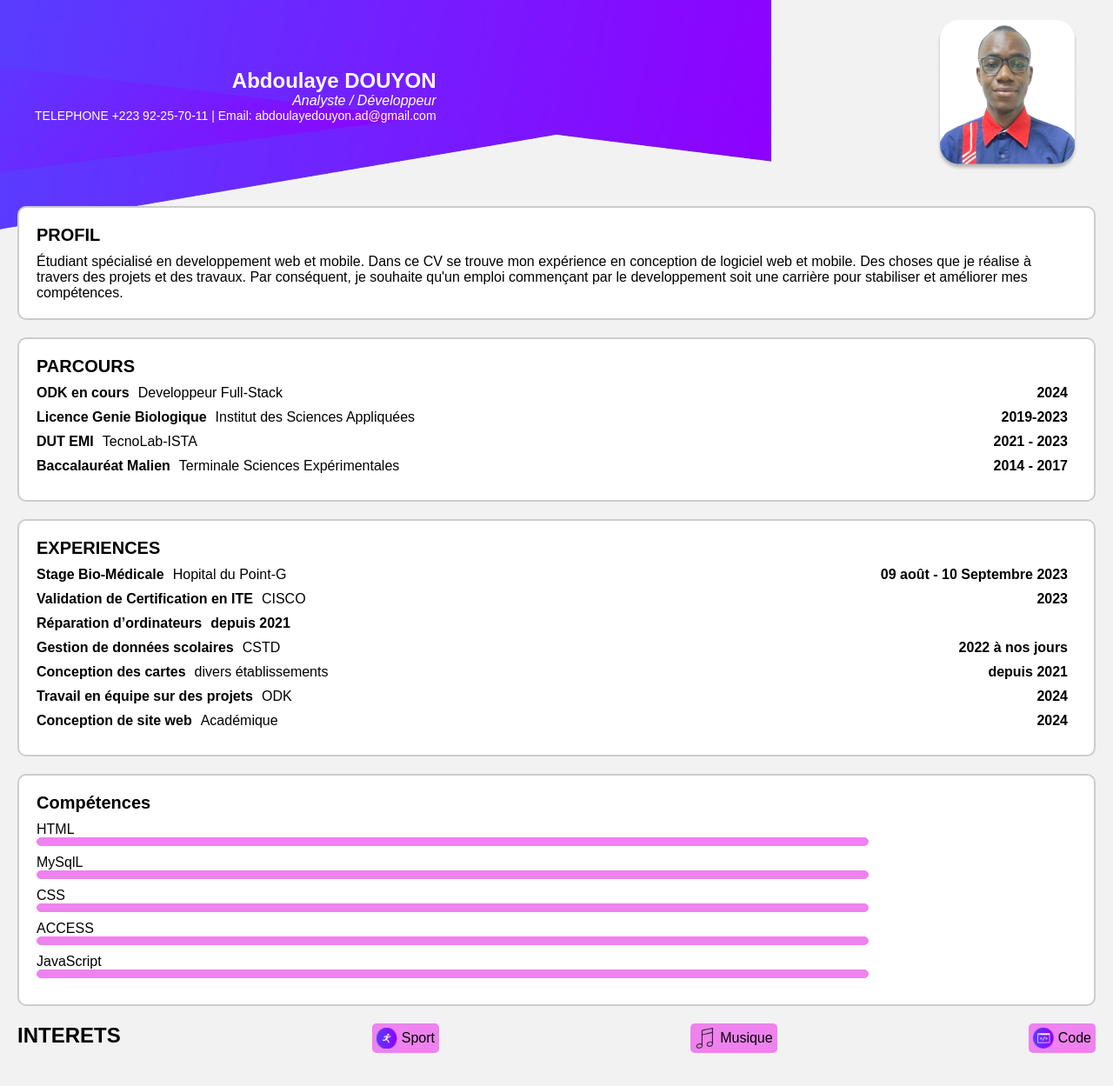
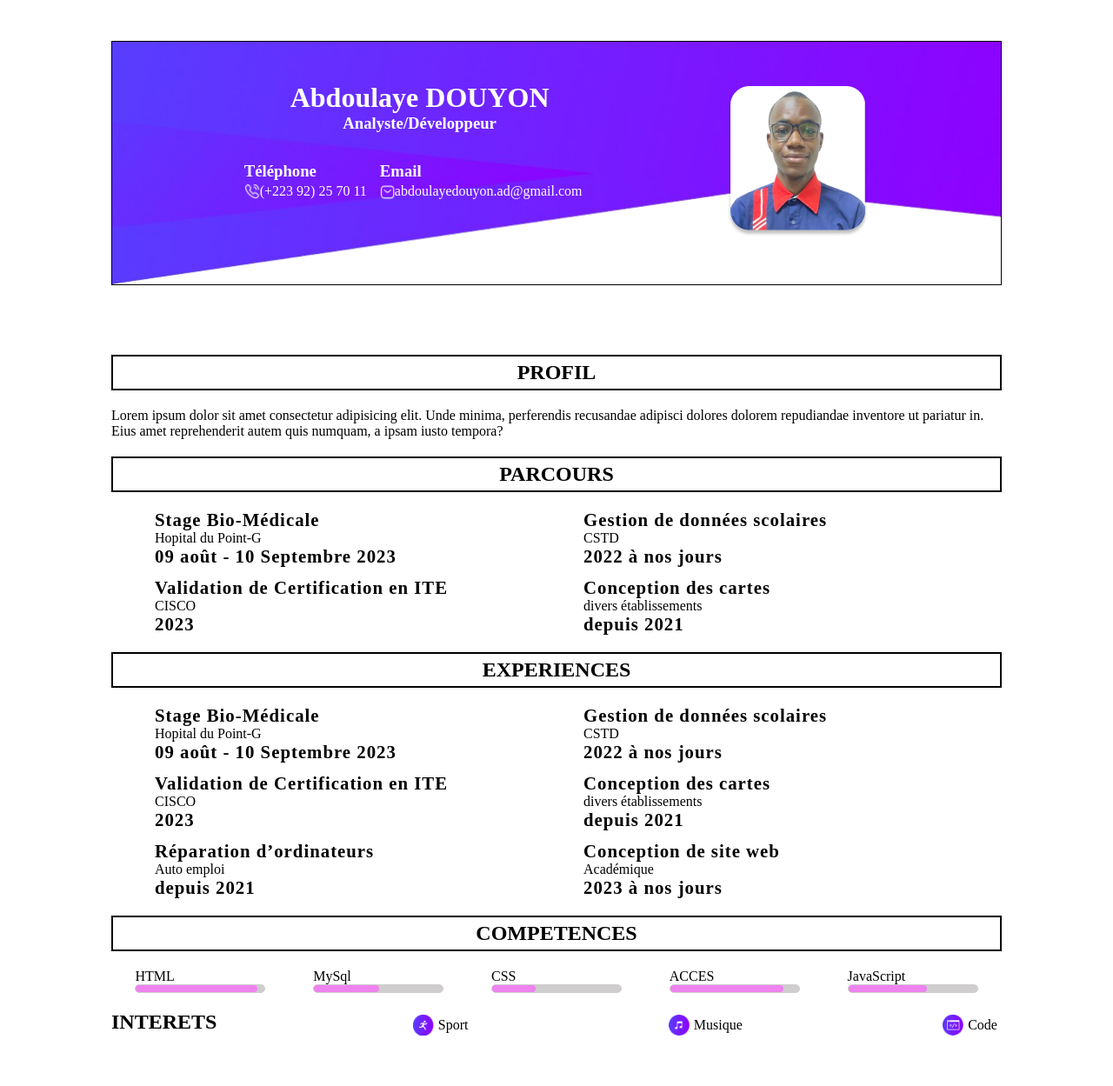
Before and after one commit to Amidoukone/projetCV, a plain HTML site: page index.html in a window 1280 px wide. Shown: the part 17-1266 px from the top of the page at 87% size. Drawn offline with Linux system fonts and the light colour scheme; files whose address does not match are found by name.

Commit message:
Commit_3

```diff
--- a/index.html
+++ b/index.html
@@ -1,144 +1,182 @@
 <!DOCTYPE html>
-<html lang="fr">
+<html lang="en">
 <head>
     <meta charset="UTF-8">
     <meta name="viewport" content="width=device-width, initial-scale=1.0">
-    <title>CV</title>
+    <title>Document</title>
     <link rel="stylesheet" href="style.css">
 </head>
 <body>
-    <!-- Header avec nom, profession, téléphone, email et image de fond -->
-    <header>
-        <div class="header-info">
+
+<div class="resume_wrapper">
+    <div class="resume_left">
+        <div class="resume_name_info">
+
+            <div class="contact">
+                <div class="name">
                     <h1>Abdoulaye DOUYON</h1>
-            <p class="profession">Analyste / Développeur</p>
-            <p class="contact">TELEPHONE
-                +223 92-25-70-11 | Email: abdoulayedouyon.ad@gmail.com</p>
+                    <h3>Analyste/Développeur</h3>
                 </div>
-        <img src="C:\Users\amidou.kone\desktop\projetCV\Images\Mask group.png" alt="Ma photo de profil">
-    </header>
+                <div class="ctact">
+                    <div class="side_ctact">
+                        <h3 class="phone">Téléphone</h3>
+                        <div class="data_ctact">
+                            <img src="Images/phone.png" alt="" class="contact_phone">
+                            <p>(+223 92) 25 70 11</p>
+                        </div>
+                    </div>
+                    <div class="side_ctact">
+                        <h3 class="email">Email</h3>
+                        <div class="data_ctact">
+                            <img src="Images/email.png" alt="" class="contact_email">
+                            <p>abdoulayedouyon.ad@gmail.com</p>
+                        </div>
+                    </div>
+                </div>
+            </div>
+            <div class="resume_image">
+                <img src="Images/Mask group.png" alt="Ma photo de profil">
+            </div>
+        </div>
+    </div>
+    <div class="profil">
+        <h2 class="profil_title">PROFIL</h2>
+        <p class="profil_para">Lorem ipsum dolor sit amet consectetur adipisicing elit. Unde minima, perferendis recusandae adipisci dolores dolorem repudiandae inventore ut pariatur in. Eius amet reprehenderit autem quis numquam, a ipsam iusto tempora?</p>
+    </div>
 
-    <!-- Sections du CV -->
-    <section class="profil">
-        <h1>PROFIL</h1>
-        <p>Étudiant spécialisé en developpement web et mobile. Dans ce CV se trouve mon expérience en conception de logiciel web et mobile. Des choses que je réalise à travers des projets et des travaux. Par conséquent, je souhaite qu'un emploi commençant par le developpement soit une carrière pour stabiliser et améliorer mes compétences.</p>
-    </section>
+    <div class="parcours">
+        <h2 class="profil_title">PARCOURS</h2>
+    </div>
 
     <section class="parcours">
-        <h1>PARCOURS</h1>
-        <div class="parcours-item">
-            <p><strong>ODK en cours</strong></p>
-            <p class="parcours-description">Developpeur Full-Stack</p>
-            <p class="année-parcours"><strong>2024</strong></p>
+       <div class="timeline">
+        <div class="left_t1_content">
+            <h5 class="t1_title">Stage Bio-Médicale</h5>
+            <p class="para">Hopital du Point-G</p>
+            <h5 class="t1_title">09 août - 10 Septembre 2023</h5>
         </div>
-
-        <div class="parcours-item">
-            <p><strong>Licence Genie Biologique</strong></p>
-            <p class="parcours-description">Institut des Sciences Appliquées</p>
-            <p class="année-parcours"><strong>2019-2023</strong></p>
+        <div class="right_t1_content">
+            <div class="t1_content">
+                <h5 class="t1_title_2">Gestion de données scolaires</h5>
+                <p class="para">CSTD</p>
+                <h5 class="t1_title_2">2022 à nos jours</h5>
             </div>
-
-        <div class="parcours-item">
-            <p><strong>DUT EMI</strong></p>
-            <p class="parcours-description">TecnoLab-ISTA</p>
-            <p class="année-parcours"><strong>2021 - 2023</strong></p>
         </div>
-
-        <div class="parcours-item">
-            <p><strong>Baccalauréat Malien</strong></p>
-            <p class="parcours-description">Terminale Sciences Expérimentales</p>
-            <p class="année-parcours"><strong>2014 - 2017</strong></p>
+        <div class="left_t1_content">
+            <h5 class="t1_title">Validation de Certification en ITE</h5>
+            <p class="para">CISCO</p>
+            <h5 class="t1_title">2023</h5>
         </div>
-
-    </section>
-
-    <section class="experience">
-        <h1>EXPERIENCES</h1>
-        <div class="experience-item">
-            <p><strong>Stage Bio-Médicale</strong></p>
-            <p class="experience-description">Hopital du Point-G</p>
-            <p class="année-experience"><strong>09 août - 10 Septembre 2023</strong></p>
+        <div class="right_t1_content">
+            <div class="t1_content">
+                <h5 class="t1_title_2">Conception des cartes </h5>
+                <p class="para">divers établissements</p>
+                <h5 class="t1_title_2">depuis 2021</h5>
             </div>
-
-        <div class="experience-item">
-            <p><strong>Validation de Certification en ITE</strong></p>
-            <p class="experience-description">CISCO</p>
-            <p class="année-experience"><strong>2023</strong></p>
         </div>
-
-        <div class="experience-item">
-            <p><strong>Réparation d’ordinateurs</strong></p>
-            <p class="année-experience"><strong>depuis 2021</strong></p>
-        </div>
-
-        <div class="experience-item">
-            <p><strong>Gestion de données scolaires</strong></p>
-            <p class="experience-description">CSTD</p>
-            <p class="année-experience"><strong>2022 à nos jours</strong></p>
-        </div>
-
-        <div class="experience-item">
-            <p><strong>Conception des cartes </strong></p>
-            <p class="experience-description">divers établissements</p>
-            <p class="année-experience"><strong>depuis 2021</strong></p>
-        </div>
-
-        <div class="experience-item">
-            <p><strong>Travail en équipe sur des projets</strong></p>
-            <p class="experience-description">ODK</p>
-            <p class="année-experience"><strong>2024</strong></p>
-        </div>
-
-        <div class="experience-item">
-            <p><strong>Conception de site web</strong></p>
-            <p class="experience-description">Académique</p>
-            <p class="année-experience"><strong>2024</strong></p>
        </div>
     </section>
 
+    <div class="parcours">
+        <h2 class="profil_title">EXPERIENCES</h2>
+    </div>
+
+    <section class="parcours">
+        <div class="timeline">
+         <div class="left_t1_content">
+             <h5 class="t1_title">Stage Bio-Médicale</h5>
+             <p class="para">Hopital du Point-G</p>
+             <h5 class="t1_title">09 août - 10 Septembre 2023</h5>
+         </div>
+         <div class="right_t1_content">
+             <div class="t1_content">
+                 <h5 class="t1_title_2">Gestion de données scolaires</h5>
+                 <p class="para">CSTD</p>
+                 <h5 class="t1_title_2">2022 à nos jours</h5>
+             </div>
+         </div>
+         <div class="left_t1_content">
+             <h5 class="t1_title">Validation de Certification en ITE</h5>
+             <p class="para">CISCO</p>
+             <h5 class="t1_title">2023</h5>
+         </div>
+         <div class="right_t1_content">
+             <div class="t1_content">
+                 <h5 class="t1_title_2">Conception des cartes </h5>
+                 <p class="para">divers établissements</p>
+                 <h5 class="t1_title_2">depuis 2021</h5>
+             </div>
+         </div>
+         <div class="left_t1_content">
+            <h5 class="t1_title">Réparation d’ordinateurs</h5>
+            <p class="para">Auto emploi</p>
+            <h5 class="t1_title">depuis 2021</h5>
+        </div>
+        <div class="right_t1_content">
+            <div class="t1_content">
+                <h5 class="t1_title_2">Conception de site web</h5>
+                <p class="para">Académique</p>
+                <h5 class="t1_title_2">2023 à nos jours</h5>
+            </div>
+        </div>
+        </div>
+     </section>
+
+     <!-- Section Compétences -->
+     <div class="parcours">
+        <h2 class="profil_title">COMPETENCES</h2>
+    </div>
+
     <section class="competences">
-        <h1>Compétences</h1>
         <div class="competence">
             <p>HTML</p>
-            <div class="barre-degres" style="width: 80%;"></div>
+            <div class="barre-degres">
+                <div class="progres_1 progres"></div>
             </div>
-
+        </div>
         <div class="competence">
-            <p>MySqlL</p>
-            <div class="barre-degres" style="width: 80%;"></div>
+            <p>MySql</p>
+            <div class="barre-degres">
+                <div class="progres_2 progres">
                 </div>
-
+            </div>
+        </div>
         <div class="competence">
             <p>CSS</p>
-            <div class="barre-degres" style="width: 80%;"></div>
+            <div class="barre-degres">
+                <div class="progres_3 progres"></div>
             </div>
-
+        </div>
         <div class="competence">
-            <p>ACCESS</p>
-            <div class="barre-degres" style="width: 80%;"></div>
+            <p>ACCES</p>
+            <div class="barre-degres">
+                <div class="progres_4 progres">
                 </div>
-
+            </div>
+        </div>
         <div class="competence">
             <p>JavaScript</p>
-            <div class="barre-degres" style="width: 80%;"></div>
+            <div class="barre-degres">
+                <div class="progres_5 progres">
                 </div>
-
+            </div>
+        </div>
     </section>
 
+    <!-- Intérêts -->
 
-    <!-- Intérêts -->
     <div class="interets">
         <h2>INTERETS</h2>
         <div class="interet">
-            <img src="C:\Users\amidou.kone\desktop\projetCV\Images\sport.png" alt="Sport">
+            <img src="Images/sport.png" alt="Sport">
             <p>Sport</p>
         </div>
         <div class="interet">
-            <img src="C:\Users\amidou.kone\desktop\projetCV\Images\play.png" alt="Musique">
+            <img src="Images/musique.png" alt="Musique">
             <p>Musique</p>
         </div>
         <div class="interet">
-            <img src="C:\Users\amidou.kone\desktop\projetCV\Images\code.png" alt="Code">
+            <img src="Images/code.png" alt="Code">
             <p>Code</p>
         </div>
     </div>
--- a/style.css
+++ b/style.css
@@ -1,94 +1,105 @@
-/* Réinitialisation des marges et des paddings */
-* {
+*{
+    padding: 0;
     margin: 0;
-    padding: 0;
     box-sizing: border-box;
+    list-style: none;
 }
 
-/* Style général du CV */
 body {
-    font-family: Arial, sans-serif;
-    background-color: #f2f2f2;
-    padding: 20px;
-    background-image: url('Images/image-removebg-preview (4).png');
-    background-repeat: no-repeat;
+
+}
+.resume_name_info
+{
+    background: url('../projetCV/Images/image-removebg-preview.png') center/100% 100% no-repeat;
+    border: 1px solid black;
+    display: flex;
+    justify-content: space-evenly;
+    align-items: center;
+    height: 281px;
+    color: white
+}
+.name
+{
+    margin-top: -50px;
+    text-align: center;
+}
+.resume_wrapper{
+    min-height: 100vh;
+    width: 80%;
+    margin: 4rem auto;
+}
+.ctact
+{
+    display: flex;
+    margin-top: 30px;
+    flex-flow: row wrap;
+
 }
 
-/* Style du cadre rectangulaire autour des sections */
-section {
-    border: 2px solid #ccc;
-    border-radius: 10px;
-    padding: 20px;
+.data_ctact{display: flex;}
+.data_ctact img{margin-right: 8pxgit;}
+.side_ctact{margin-right: 15px;}
+.side_ctact h3{line-height: 1.5em;}
+.profil h2 {
+    padding: 5px;
+    border: 2px solid black;
+    margin-top: 80px;
     margin-bottom: 20px;
-    background-color: white;
+    text-align: center;
 }
 
-/* Style de l'entête */
-header {
-    background-image: url('C:\Users\amidou.kone\desktop\projetCV\Images\arriere_plan.jpg');
-    background-size: cover;
-    display: flex;
-    justify-content: space-between;
-    align-items: center;
-    padding: 20px;
-    margin-bottom: 20px;
+.timeline {
+    display: grid;
+    grid-template-columns: repeat(2, 1fr);
+    gap: 12px;
+    margin-left: 50px;
+
 }
 
-/* Style des informations dans le header */
-.header-info {
-    text-align: right;
-    color: white;
+.parcours h2 {
+    padding: 5px;
+    border: 2px solid black;
+    margin-top: 20px;
+    margin-bottom: 20px;
+    text-align: center;
 }
 
-.header-info h1 {
-    font-size: 24px;
+.t1_title {
+    letter-spacing: 1px;
+    font-size: 1.3rem;
 }
 
-.profession {
-    font-style: italic;
+.t1_title_2 {
+    letter-spacing: 1px;
+    font-size: 1.3rem;
 }
 
-.contact {
-    font-size: 14px;
-}
-
-/* Style des sections du CV */
-section {
-    margin-top: 20px;
-}
-
-section h1 {
-    font-size: 20px;
+.competences {
+    display: flex;
+    justify-content: space-around;
+    flex-flow: row wrap;
     margin-bottom: 10px;
 }
-
-/* Style des éléments de parcours et d'expérience */
-.parcours-item,
-.experience-item {
-    display: flex;
-    margin-bottom: 10px;
-}
-
-.parcours-item p,
-.experience-item p {
-    margin-right: 10px;
-}
-
-.parcours-description,
-.experience-description {
-    flex-grow: 1;
-}
-
-/* Style des barres de compétence */
-.competence {
-    margin-bottom: 10px;
-}
-
-.barre-degres {
-    height: 10px;
+.progres
+{
+    width: 100px;
     background-color: violet;
     border-radius: 5px;
-    border: 1px solid violet; /* Ajout d'une bordure solide */
+    height: 100%;
+}
+.progres_1{ width: 140px;}
+.progres_2{ width: 75px;}
+.progres_3{ width: 50px;}
+.progres_4{ width: 130px;}
+.progres_5{ width: 90px;}
+.barre-degres
+{
+    height: 10px;
+    background-color: rgb(207, 205, 205);
+    border-radius: 5px;
+    box-sizing: border-box;
+    border: 1px solid rgb(207, 205, 205); /* Ajout d'une bordure solide */
+    width: 150px;
 }
 
 /* Style des intérêts */
@@ -101,7 +112,7 @@ section h1 {
 .interet {
     display: flex;
     align-items: center;
-    background-color: violet;
+    /* background-color: violet; */
     padding: 5px;
     border-radius: 5px;
 }
@@ -111,3 +122,8 @@ section h1 {
     height: 24px;
     margin-right: 5px;
 }
+.interets
+{
+    display: flex;
+    flex-flow: row wrap;
+}
```
Also changed, not shown: Images/image-removebg-preview.png (renamed from Images/image-removebg-preview (4).png). Lines whose indentation alone changed are shown as unchanged.
